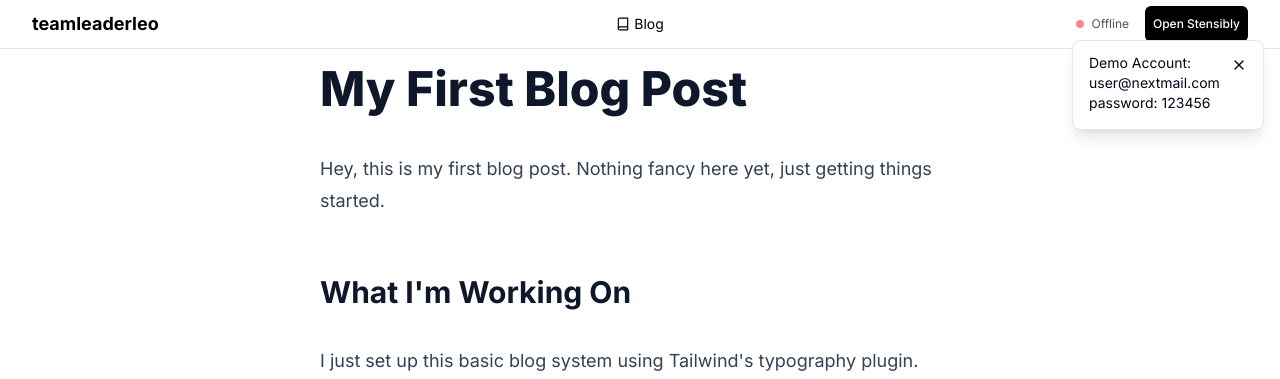
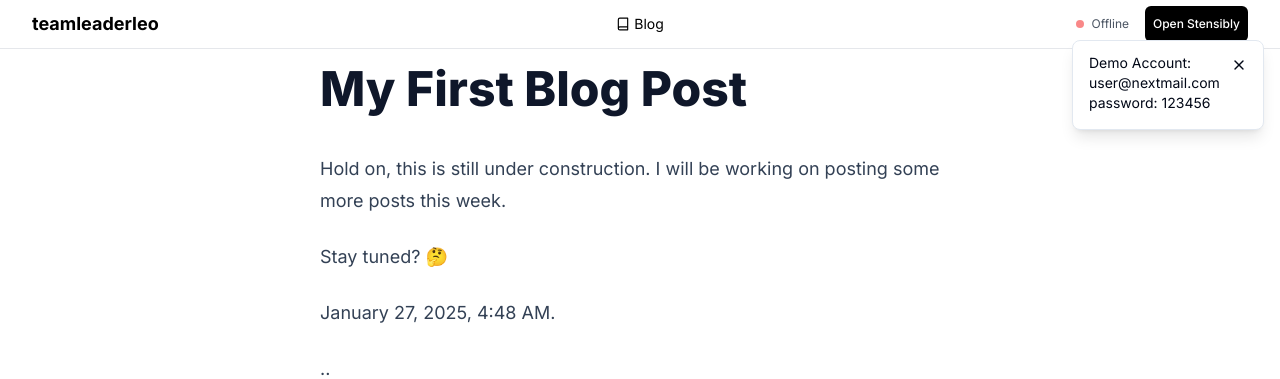
Before and after one commit to teamleaderleo/scrapbook, a Next.js app: page /blog in a window 1280 px wide. Shown: the top 379 px of the page. Built offline with nearby package versions, Linux system fonts and the light colour scheme; no server answers; a web font is replaced by a local one.

Commit message:
amend blog post to have it say it's under construction or something

```diff
--- a/app/blog/page.tsx
+++ b/app/blog/page.tsx
@@ -5,7 +5,13 @@ import SiteNav from '@/components/site-nav';
 const firstPost = `
 # My First Blog Post
 
-Hey, this is my first blog post. Nothing fancy here yet, just getting things started.
+Hold on, this is still under construction. I will be working on posting some more posts this week.
+
+Stay tuned? 🤔
+
+January 27, 2025, 4:48 AM.
+
+..
 
 ## What I'm Working On
 
```
